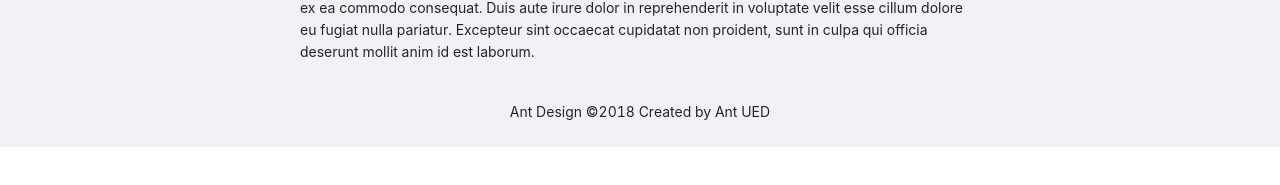
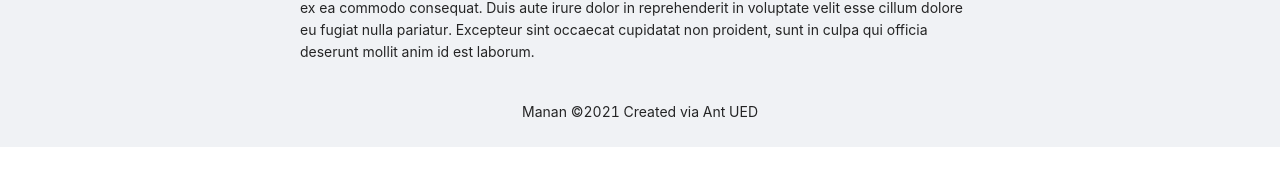
Before and after one commit to manan057/BasicWebApp, a React (Create React App) app: page /#/ in a window 1280 px wide. Shown: the part 537-722 px from the top of the page. Built offline with nearby package versions, Linux system fonts and the light colour scheme.

Commit message:
oraganized project structure and refactored code

```diff
--- a/src/App.js
+++ b/src/App.js
@@ -1,13 +1,12 @@
 import React from 'react';
-import 'antd/dist/antd.css';
+import { HashRouter as Router, Route, Link } from 'react-router-dom';
 import { Layout, Menu } from 'antd';
 import './App.css';
+import 'antd/dist/antd.css';
 import MelbCarousel from "./Carousel";
-import Home from "./Home";
-import AboutUs from "./AboutUs";
-import Team from "./Team";
-import { HashRouter as Router, Route, Link } from 'react-router-dom';
-
+import Home from "./pages/Home";
+import AboutUs from "./pages/AboutUs";
+import Team from "./pages/Team";
 
 const { Header, Content, Footer } = Layout;
 
@@ -38,7 +37,7 @@
           <Route exact path="/about-us" component={AboutUs} />
           <Route exact path="/team" component={Team} />
         </Content>
-        <Footer style={{ textAlign: 'center' }}>Ant Design ©2018 Created by Ant UED</Footer>
+        <Footer style={{ textAlign: 'center' }}>Manan ©2021 Created via Ant UED</Footer>
       </Router>
     </Layout>
   );
--- a/src/Carousel.js
+++ b/src/Carousel.js
@@ -45,7 +45,7 @@
         <Carousel afterChange={onChange}>
             {
               myCarousel.map(img => (
-                <div key={img.id} style={contentStyle}>
+                <div key={img.id}>
                   <img style={{height: '360px', width: '100%', objectFit: 'cover', objectPosition: '0px 30%'}} src={img.uri} alt="" />
                 </div>
               ))
--- a/src/Home.js
+++ b/src/pages/Home.js
@@ -1,4 +1,4 @@
-import { Typography, Divider } from 'antd';
+import { Typography } from 'antd';
 
 const { Title, Paragraph } = Typography;
 
```
Also changed, not shown: src/pages/AboutUs.js (renamed from src/AboutUs.js), src/pages/Team.js (renamed from src/Team.js).
